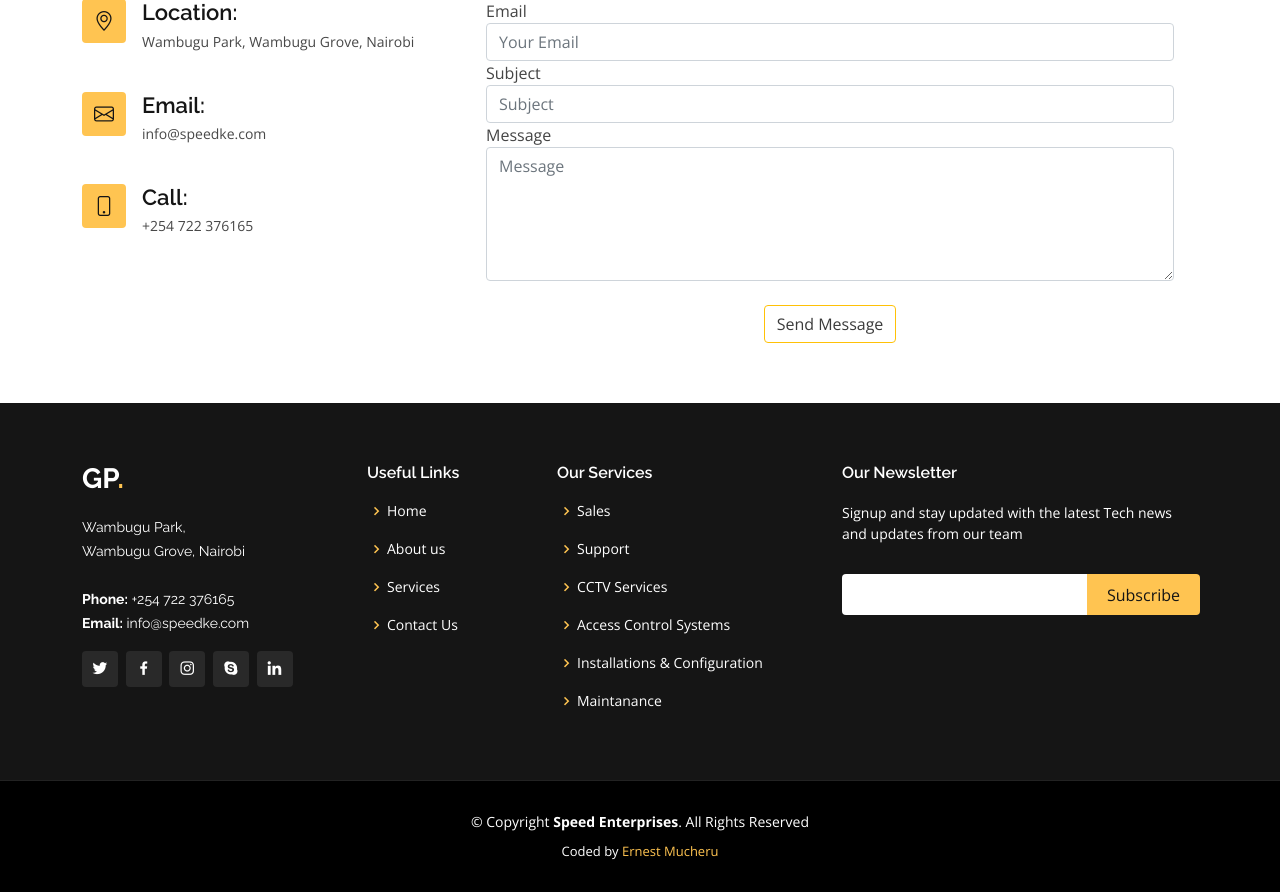
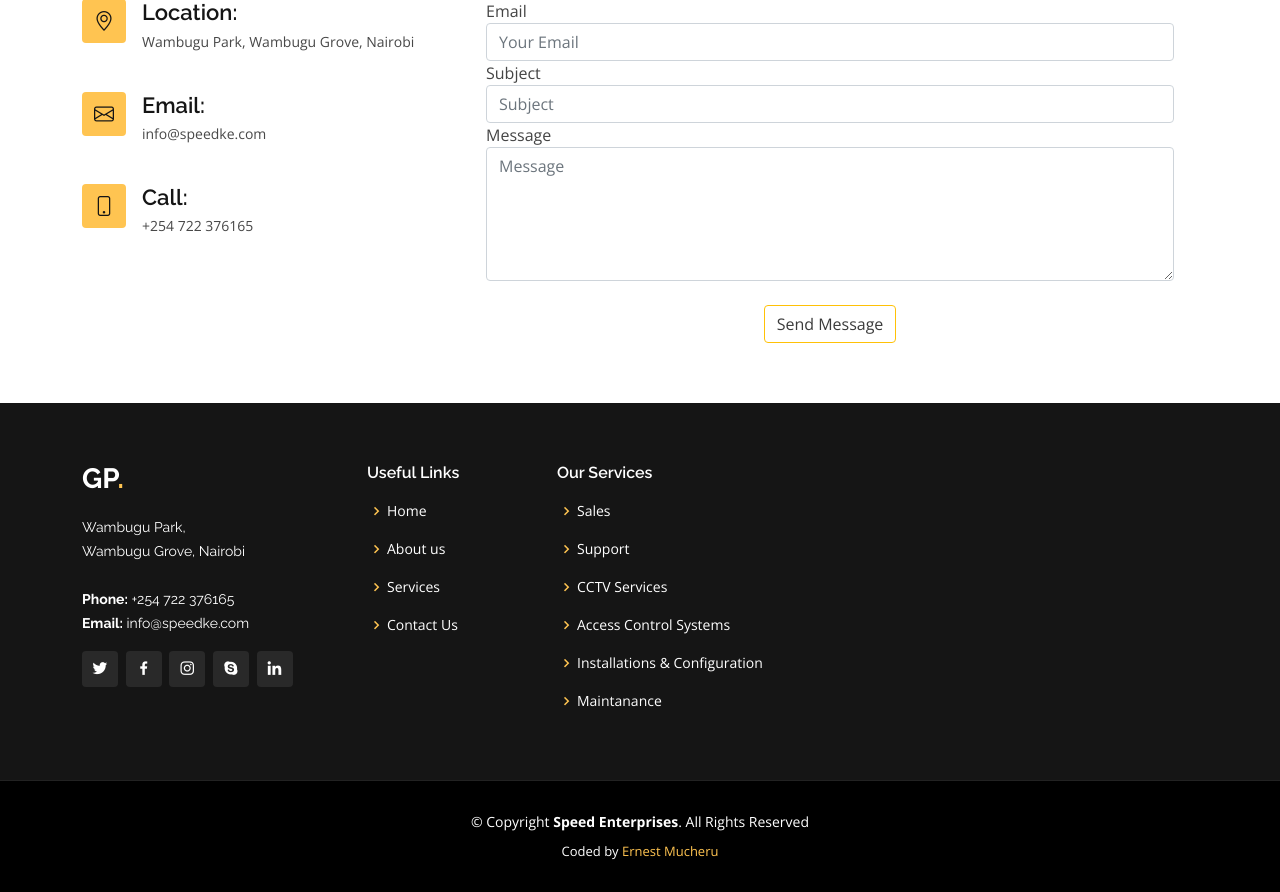
Before and after one commit to ernestmucheru/speed, a Django app: page / in a window 1280 px wide. Shown: the part 3412-4304 px from the top of the page. Run offline with Django 4.2, Linux system fonts and the light colour scheme; some libraries are stand-ins or nearby versions.

Commit message:
updated footer section

```diff
--- a/speed/templates/footer.html
+++ b/speed/templates/footer.html
@@ -46,14 +46,14 @@
             </ul>
           </div>
 
-          <div class="col-lg-4 col-md-6 footer-newsletter">
+          <!-- <div class="col-lg-4 col-md-6 footer-newsletter">
             <h4>Our Newsletter</h4>
             <p>Signup and stay updated with the latest Tech news and updates from our team</p>
             <form action="" method="post">
               <input type="email" name="email"><input type="submit" value="Subscribe">
             </form>
 
-          </div>
+          </div> -->
 
         </div>
       </div>
```
